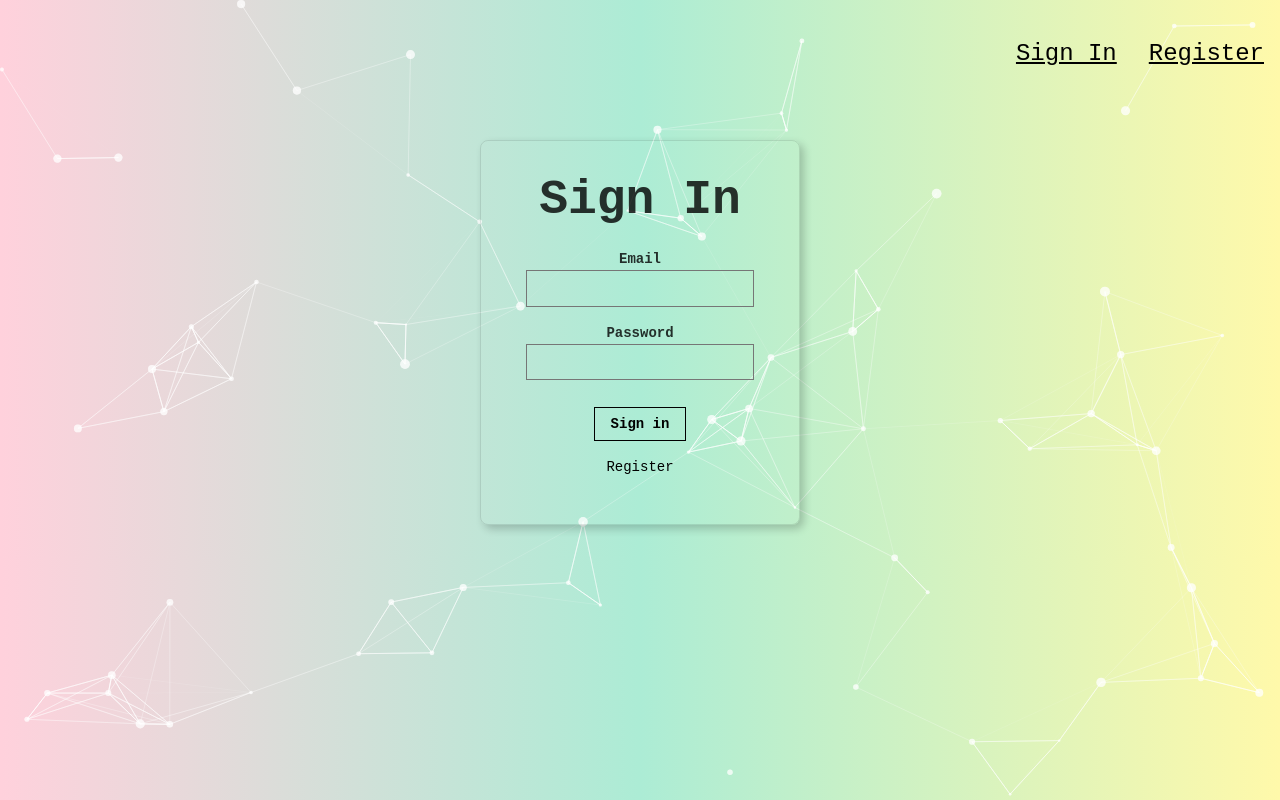
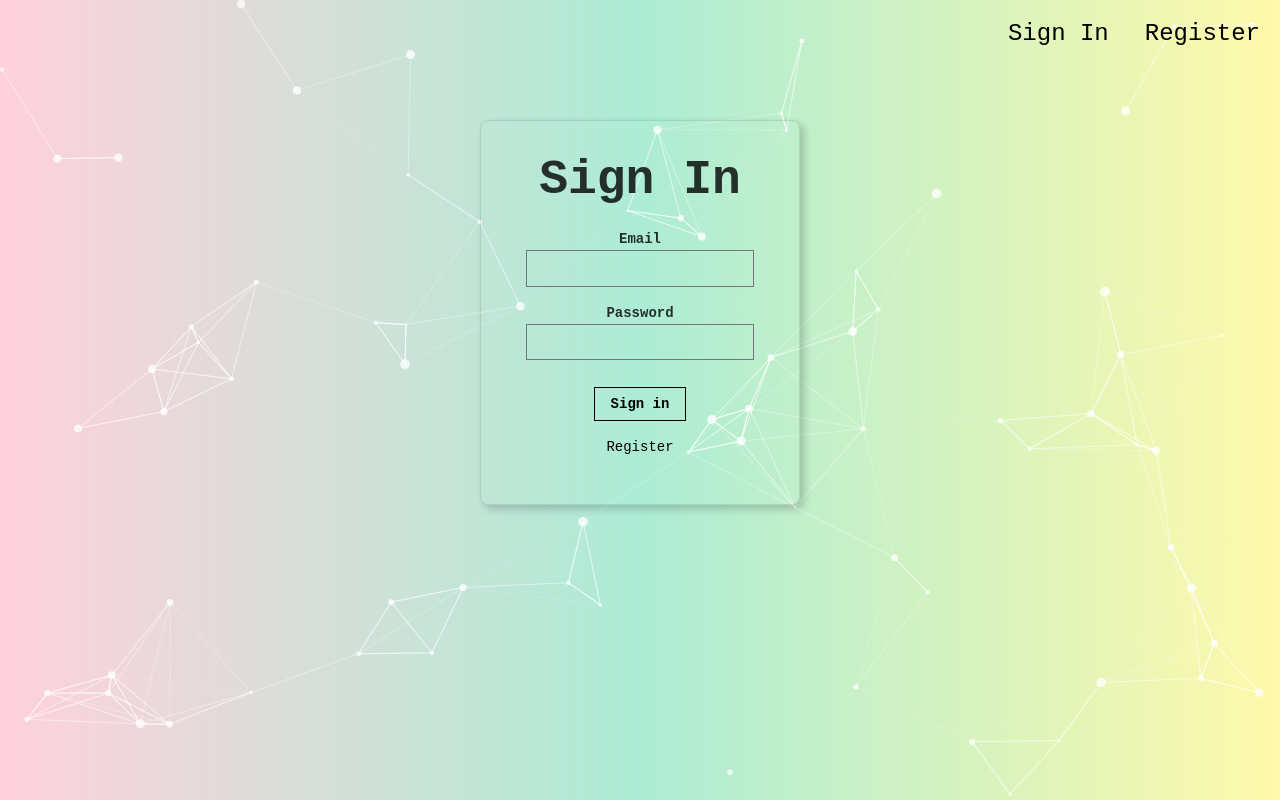
Before and after one commit to khoaHyh/smart-brain, a React (Create React App) app: page / in a window 1280 px wide. Built offline with nearby package versions, Linux system fonts and the light colour scheme.

Commit message:
Style: Update styling for navigation.js
Add 'underline:hover' to navigational links. Update margin and padding
to each of them as well.

```diff
--- a/src/components/Navigation/Navigation.js
+++ b/src/components/Navigation/Navigation.js
@@ -4,14 +4,14 @@ const Navigation = ({ onRouteChange, isSignedIn }) => {
   if (isSignedIn) {
     return (
       <nav style={{display: 'flex', justifyContent: 'flex-end'}}>
-        <p onClick={() => onRouteChange('signout')} className='f3 link dim black underline pa3 pointer'>Sign Out</p>
+        <p onClick={() => onRouteChange('signout')} className='f3 link dim black underline-hover mt1 mr1 pa3 pointer'>Sign Out</p>
       </nav>
     )
   } else {
     return (
       <nav style={{display: 'flex', justifyContent: 'flex-end'}}>
-        <p onClick={() => onRouteChange('signin')} className='f3 link dim black underline pa3 pointer'>Sign In</p>
-        <p onClick={() => onRouteChange('register')} className='f3 link dim black underline pa3 pointer'>Register</p>
+        <p onClick={() => onRouteChange('signin')} className='f3 link dim black underline-hover mt1 mr1 pa3 pointer'>Sign In</p>
+        <p onClick={() => onRouteChange('register')} className='f3 link dim black underline-hover mt1 mr1 pa3 pointer'>Register</p>
       </nav>
     );
   }
```
